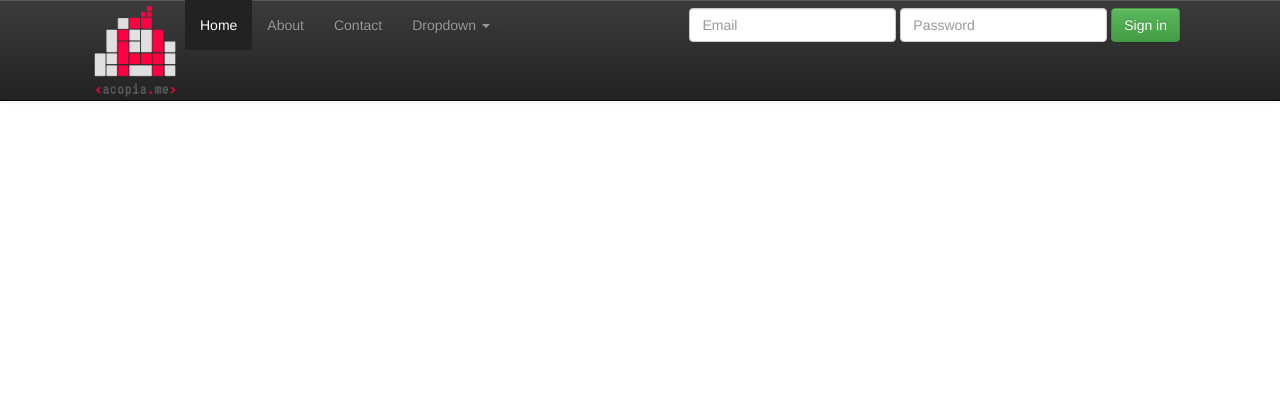
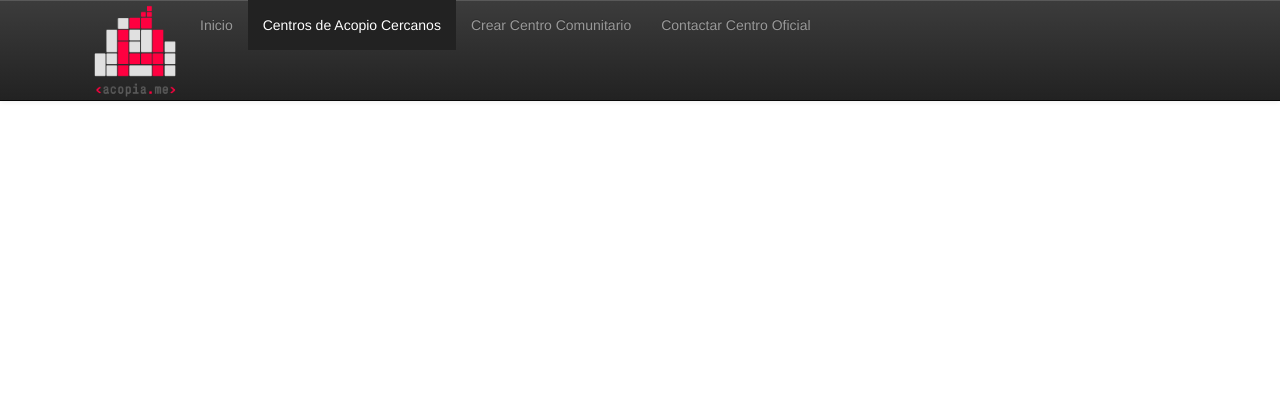
Before and after one commit to juanjcsr/dona.me, a PHP site: page /centros.html in a window 1280 px wide. Shown: the top 420 px of the page. Run offline with PHP 8.4, Linux system fonts and the light colour scheme; some libraries are stand-ins or nearby versions.

Commit message:
Arreglo de CSS y layout

```diff
--- a/centros.html
+++ b/centros.html
@@ -24,7 +24,41 @@
     <script
       src="https://maps.googleapis.com/maps/api/js?sensor=false&libraries=visualization">
     </script>
-    <script src="//ajax.googleapis.com/ajax/libs/jquery/1.10.1/jquery.min.js"></script>
+
+
+  </head>
+  <body>
+    <div class="navbar navbar-inverse navbar-fixed-top">
+      <div class="container">
+        <div class="navbar-header">
+          <button type="button" class="navbar-toggle" data-toggle="collapse" data-target=".navbar-collapse">
+            <span class="icon-bar"></span>
+            <span class="icon-bar"></span>
+            <span class="icon-bar"></span>
+          </button>
+          <img src="images/logo.png" width="100px"><a class="navbar-brand" href="/"></a></img>
+        </div>
+        <div class="navbar-collapse collapse">
+          <ul class="nav navbar-nav">
+            <li><a href="/dona.me/">Inicio</a></li>
+            <li class="active"><a href="#">Centros de Acopio Cercanos</a></li>
+            <li><a href="donar.html">Crear Centro Comunitario</a></li>
+            <li><a href="comunicar.html">Contactar Centro Oficial</a></li>
+
+          </ul>
+
+        </div><!--/.navbar-collapse -->
+      </div>
+    </div>
+    <div id="map_canvas"></div>
+    <footer>
+        <p>&copy; Company 2013</p>
+      </footer>
+      <script src="//ajax.googleapis.com/ajax/libs/jquery/1.10.1/jquery.min.js"></script>
+        <script>window.jQuery || document.write('<script src="js/vendor/jquery-1.10.1.min.js"><\/script>')</script>
+      <script src="js/vendor/bootstrap.min.js"></script>
+
+       <script src="js/main.js"></script>
     <script>
         var centros_objects = [
         {
@@ -66,24 +100,30 @@
             };
             map = new google.maps.Map(document.getElementById('map_canvas'),
                 mapOptions);
-
+            var infowindow = new google.maps.InfoWindow();
             for ( var i = 0; i < centros_objects.length; i++ ) {
 
               var latLng = new google.maps.LatLng(centros_objects[i].latitud, centros_objects[i].longitud);
               var content = "<h2>Centro de Acopio</h2><div><p>"+ centros_objects[i].calle+"</p><p>"+centros_objects[i].referencia+"</p></div><h4>"+centros_objects[i].estatus+'</h4><a class="btn btn-default" href="#">Dame tu opinioon &raquo;</a>';
               var marker = new google.maps.Marker({
                 position: latLng,
-                map: map
+                map: map,
+                content: content
               });
 
-              var infowindow = new google.maps.InfoWindow();
+
+
 
               google.maps.event.addListener(marker,'click', (function(marker,content,infowindow){
                 return function() {
-                  infowindow.setContent(content);
+                  infowindow.setContent(marker.content);
                   infowindow.open(map,marker);
                 };
               })(marker,content,infowindow));
+
+              google.maps.event.addListener(map, 'click', function() {
+                infowindow.close();
+              });
 
             }
 
@@ -93,52 +133,11 @@
           google.maps.event.addDomListener(window, 'load', initialize);
         });
         </script>
-
-  </head>
-  <body onload="initialize()">
-    <div class="navbar navbar-inverse navbar-fixed-top">
-      <div class="container">
-        <div class="navbar-header">
-          <button type="button" class="navbar-toggle" data-toggle="collapse" data-target=".navbar-collapse">
-            <span class="icon-bar"></span>
-            <span class="icon-bar"></span>
-            <span class="icon-bar"></span>
-          </button>
-          <img src="images/logo.png" width="100px"><a class="navbar-brand" href="/"></a></img>
-        </div>
-        <div class="navbar-collapse collapse">
-          <ul class="nav navbar-nav">
-            <li class="active"><a href="#">Home</a></li>
-            <li><a href="#about">About</a></li>
-            <li><a href="#contact">Contact</a></li>
-            <li class="dropdown">
-              <a href="#" class="dropdown-toggle" data-toggle="dropdown">Dropdown <b class="caret"></b></a>
-              <ul class="dropdown-menu">
-                <li><a href="#">Action</a></li>
-                <li><a href="#">Another action</a></li>
-                <li><a href="#">Something else here</a></li>
-                <li class="divider"></li>
-                <li class="dropdown-header">Nav header</li>
-                <li><a href="#">Separated link</a></li>
-                <li><a href="#">One more separated link</a></li>
-              </ul>
-            </li>
-          </ul>
-          <form class="navbar-form navbar-right">
-            <div class="form-group">
-              <input type="text" placeholder="Email" class="form-control">
-            </div>
-            <div class="form-group">
-              <input type="password" placeholder="Password" class="form-control">
-            </div>
-            <button type="submit" class="btn btn-success">Sign in</button>
-          </form>
-        </div><!--/.navbar-collapse -->
-      </div>
-    </div>
-    <div id="map_canvas"></div>
-    <footer>
-        <p>&copy; Company 2013</p>
-      </footer>
+        <script>
+            var _gaq=[['_setAccount','UA-XXXXX-X'],['_trackPageview']];
+            (function(d,t){var g=d.createElement(t),s=d.getElementsByTagName(t)[0];
+            g.src='//www.google-analytics.com/ga.js';
+            s.parentNode.insertBefore(g,s)}(document,'script'));
+        </script>
   </body>
 </html>
--- a/css/main.css
+++ b/css/main.css
@@ -1,3 +1,7 @@
+#body_index {
+	padding-top: 0px;
+}
+
 #map_canvas {
 	margin: 0;
     padding: 0;
@@ -6,6 +10,20 @@
 
 #map_canvas img {
 	max-width: 100%;
+}
+
+.principal {
+	text-align: center;
+	background-image: url('images/AcopiameBackground.png')
+}
+
+#texto_direccion {display:inline-block}
+
+#texto_direccion {
+	margin-top: 1em;
+	margin-bottom: 1em;
+	width: 60%;
+	text-align: center;
 }
 
 .CSSTableDonar {
```
Also changed, not shown: comunicar.html (+6 -25 lines), donar.html (+6 -25 lines), index.html (+16 -40 lines), css/bootstrap.css, fonts/DINPro-Light.otf (added), fonts/Simple-Bold.ttf (added).
